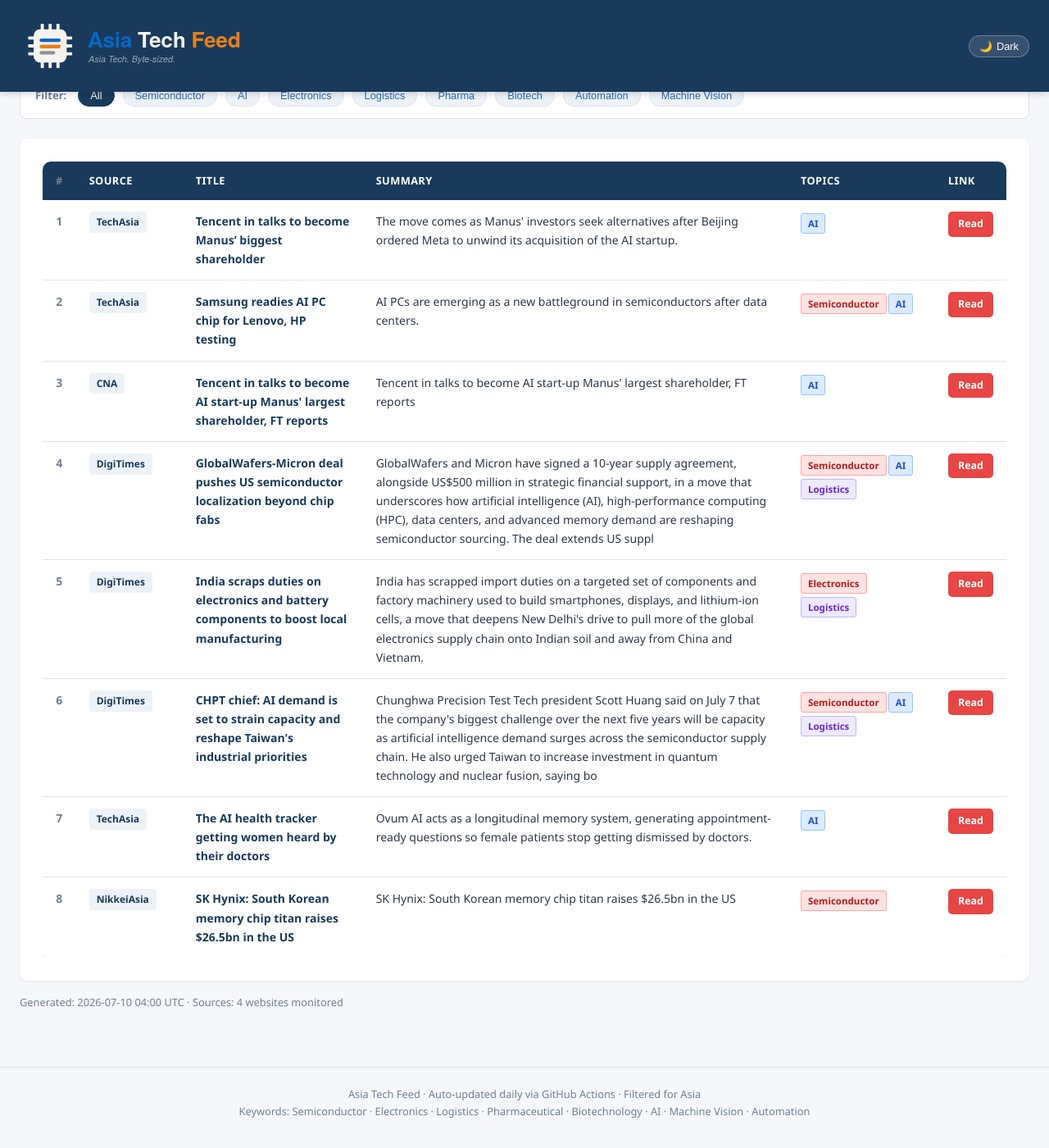
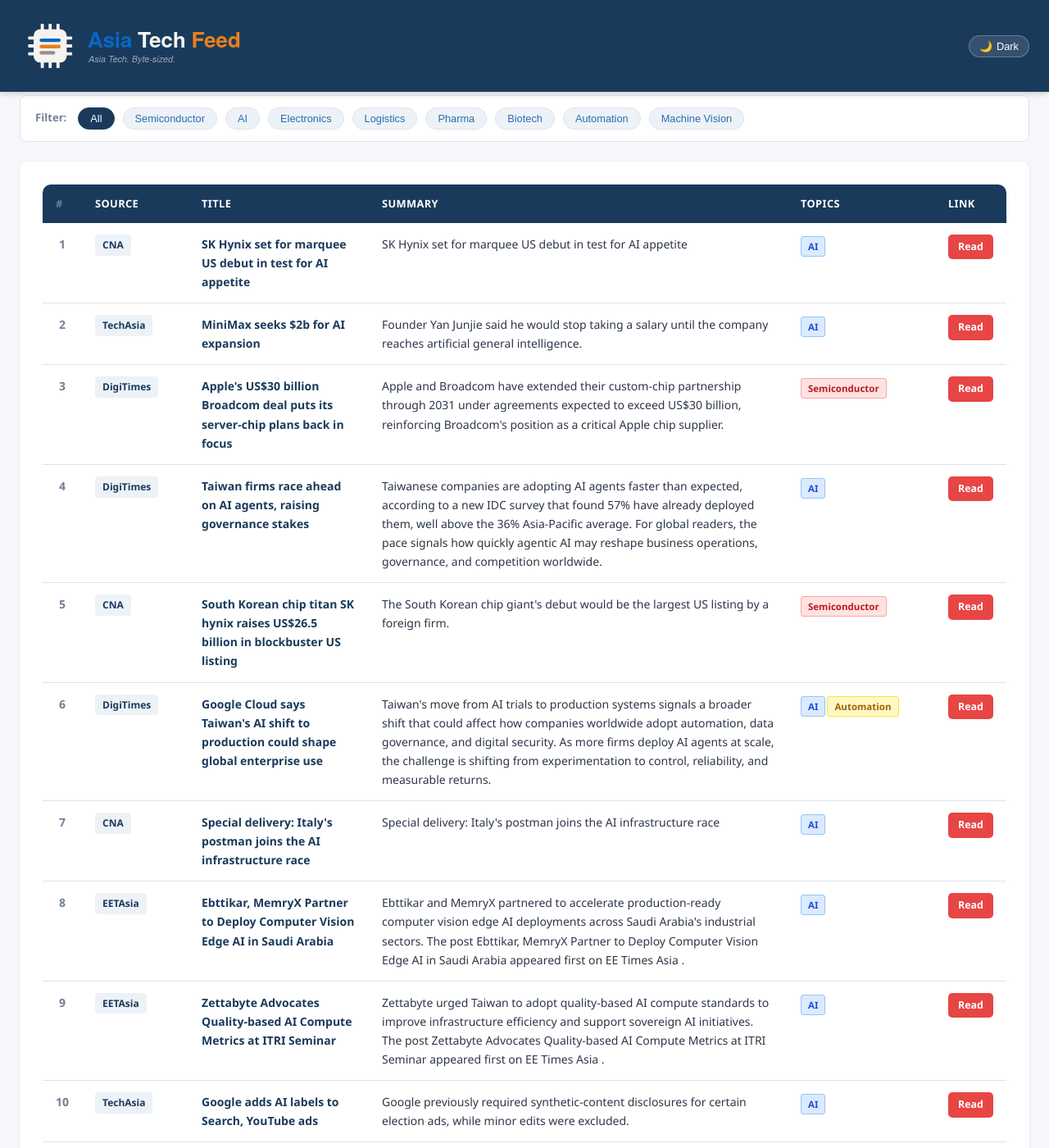
Before and after one commit to asiatechfeed/Asia-Tech-Feed, a Jekyll site: the page built from _posts/2026-07-10-asia-tech-news-digest.md, in a window 1280 px wide and 1400 px high, scrolled down 633 px. Shown: the whole window at 82% size. Built offline with Jekyll 4.4.1, drawn with Linux system fonts in a browser that asks for light colours; a script that is not in the unit is left out; some of the changed text lies outside the part shown.

Commit message:
📰 News digest 2026-07-10 (11 articles)

```diff
--- a/_posts/2026-07-10-asia-tech-news-digest.md
+++ b/_posts/2026-07-10-asia-tech-news-digest.md
@@ -1,16 +1,16 @@
 ---
 layout: post
 title: "Asia Tech News Digest - July 10, 2026"
-date: 2026-07-10 12:00:15 +0800
-articles_count: 8
+date: 2026-07-10 16:00:56 +0800
+articles_count: 11
 sources_count: 4
-sources: ["CNA", "DigiTimes", "NikkeiAsia", "TechAsia"]
+sources: ["CNA", "DigiTimes", "EETAsia", "TechAsia"]
 csv_file: /assets/data/news-2026-07-10.tsv
-featured_title: "Tencent in talks to become Manus\u2019 biggest shareholder"
-featured_url: "https://www.techinasia.com/tencentbacked-enflame-wins-approval-888m-shanghai-ipo"
-featured_source: "TechAsia"
-featured_summary: "The move comes as Manus' investors seek alternatives after Beijing ordered Meta to unwind its acquisition of the AI startup."
-featured_image: ""
+featured_title: "SK Hynix set for marquee US debut in test for AI appetite"
+featured_url: "https://www.channelnewsasia.com/business/sk-hynix-set-marquee-us-debut-in-test-ai-appetite-6245846"
+featured_source: "CNA"
+featured_summary: "SK Hynix set for marquee US debut in test for AI appetite"
+featured_image: "https://dam.mediacorp.sg/image/upload/s--agzokx7q--/c_fill,g_auto,h_676,w_1200/fl_relative,g_south_east,l_mediacorp:cna:watermark:2024-04:reuters_1,w_0.1/f_auto,q_auto/v1/one-cms/core/2026-07-10T072234Z_1_LYNXMPEM690AN_RTROPTP_3_SK-HYNIX-LISTING.JPG?itok=L87G7LKB"
 ---
 
 <table class="news-table">
@@ -27,67 +27,91 @@ featured_image: ""
 <tbody>
 <tr>
   <td class="col-num">1</td>
-  <td class="col-source"><span class="source-badge">TechAsia</span></td>
-  <td class="col-title"><span class="article-title">Tencent in talks to become Manus’ biggest shareholder</span></td>
-  <td class="col-summary">The move comes as Manus' investors seek alternatives after Beijing ordered Meta to unwind its acquisition of the AI startup.</td>
+  <td class="col-source"><span class="source-badge">CNA</span></td>
+  <td class="col-title"><span class="article-title">SK Hynix set for marquee US debut in test for AI appetite</span></td>
+  <td class="col-summary">SK Hynix set for marquee US debut in test for AI appetite</td>
   <td class="col-tags"><span class="tag ai">AI</span></td>
-  <td class="col-link"><a class="btn-link" href="https://www.techinasia.com/tencentbacked-enflame-wins-approval-888m-shanghai-ipo" target="_blank" rel="noopener">Read</a></td>
+  <td class="col-link"><a class="btn-link" href="https://www.channelnewsasia.com/business/sk-hynix-set-marquee-us-debut-in-test-ai-appetite-6245846" target="_blank" rel="noopener">Read</a></td>
 </tr>
 <tr>
   <td class="col-num">2</td>
   <td class="col-source"><span class="source-badge">TechAsia</span></td>
-  <td class="col-title"><span class="article-title">Samsung readies AI PC chip for Lenovo, HP testing</span></td>
-  <td class="col-summary">AI PCs are emerging as a new battleground in semiconductors after data centers.</td>
-  <td class="col-tags"><span class="tag semi">Semiconductor</span><span class="tag ai">AI</span></td>
-  <td class="col-link"><a class="btn-link" href="https://www.techinasia.com/samsung-eyes-ai-server-packaging-expansion" target="_blank" rel="noopener">Read</a></td>
+  <td class="col-title"><span class="article-title">MiniMax seeks $2b for AI expansion</span></td>
+  <td class="col-summary">Founder Yan Junjie said he would stop taking a salary until the company reaches artificial general intelligence.</td>
+  <td class="col-tags"><span class="tag ai">AI</span></td>
+  <td class="col-link"><a class="btn-link" href="https://www.techinasia.com/ai-stocks-zhipu-minimax-face-11-5b-lock-up-expiry" target="_blank" rel="noopener">Read</a></td>
 </tr>
 <tr>
   <td class="col-num">3</td>
-  <td class="col-source"><span class="source-badge">CNA</span></td>
-  <td class="col-title"><span class="article-title">Tencent in talks to become AI start-up Manus' largest shareholder, FT reports</span></td>
-  <td class="col-summary">Tencent in talks to become AI start-up Manus' largest shareholder, FT reports</td>
-  <td class="col-tags"><span class="tag ai">AI</span></td>
-  <td class="col-link"><a class="btn-link" href="https://www.channelnewsasia.com/business/tencent-in-talks-become-ai-start-up-manus-largest-shareholder-ft-reports-6245476" target="_blank" rel="noopener">Read</a></td>
+  <td class="col-source"><span class="source-badge">DigiTimes</span></td>
+  <td class="col-title"><span class="article-title">Apple's US$30 billion Broadcom deal puts its server-chip plans back in focus</span></td>
+  <td class="col-summary">Apple and Broadcom have extended their custom-chip partnership through 2031 under agreements expected to exceed US$30 billion, reinforcing Broadcom's position as a critical Apple chip supplier.</td>
+  <td class="col-tags"><span class="tag semi">Semiconductor</span></td>
+  <td class="col-link"><a class="btn-link" href="https://www.digitimes.com/news/a20260710VL217/apple-broadcom-silicon-partnership-asic.html" target="_blank" rel="noopener">Read</a></td>
 </tr>
 <tr>
   <td class="col-num">4</td>
   <td class="col-source"><span class="source-badge">DigiTimes</span></td>
-  <td class="col-title"><span class="article-title">GlobalWafers-Micron deal pushes US semiconductor localization beyond chip fabs</span></td>
-  <td class="col-summary">GlobalWafers and Micron have signed a 10-year supply agreement, alongside US$500 million in strategic financial support, in a move that underscores how artificial intelligence (AI), high-performance computing (HPC), data centers, and advanced memory demand are reshaping semiconductor sourcing. The deal extends US suppl</td>
-  <td class="col-tags"><span class="tag semi">Semiconductor</span><span class="tag ai">AI</span><span class="tag logis">Logistics</span></td>
-  <td class="col-link"><a class="btn-link" href="https://www.digitimes.com/news/a20260710PD206/globalwafers-micron-semiconductors-localization-capacity-equipment.html" target="_blank" rel="noopener">Read</a></td>
+  <td class="col-title"><span class="article-title">Taiwan firms race ahead on AI agents, raising governance stakes</span></td>
+  <td class="col-summary">Taiwanese companies are adopting AI agents faster than expected, according to a new IDC survey that found 57% have already deployed them, well above the 36% Asia-Pacific average. For global readers, the pace signals how quickly agentic AI may reshape business operations, governance, and competition worldwide.</td>
+  <td class="col-tags"><span class="tag ai">AI</span></td>
+  <td class="col-link"><a class="btn-link" href="https://www.digitimes.com/news/a20260710PD209/google-cloud-ai-agent-governance-business-taiwan.html" target="_blank" rel="noopener">Read</a></td>
 </tr>
 <tr>
   <td class="col-num">5</td>
-  <td class="col-source"><span class="source-badge">DigiTimes</span></td>
-  <td class="col-title"><span class="article-title">India scraps duties on electronics and battery components to boost local manufacturing</span></td>
-  <td class="col-summary">India has scrapped import duties on a targeted set of components and factory machinery used to build smartphones, displays, and lithium-ion cells, a move that deepens New Delhi's drive to pull more of the global electronics supply chain onto Indian soil and away from China and Vietnam.</td>
-  <td class="col-tags"><span class="tag semi">Electronics</span><span class="tag logis">Logistics</span></td>
-  <td class="col-link"><a class="btn-link" href="https://www.digitimes.com/news/a20260710VL202/electronics-manufacturing-production-display.html" target="_blank" rel="noopener">Read</a></td>
+  <td class="col-source"><span class="source-badge">CNA</span></td>
+  <td class="col-title"><span class="article-title">South Korean chip titan SK hynix raises US$26.5 billion in blockbuster US listing</span></td>
+  <td class="col-summary">The South Korean chip giant's debut would be the largest US listing by a foreign firm.</td>
+  <td class="col-tags"><span class="tag semi">Semiconductor</span></td>
+  <td class="col-link"><a class="btn-link" href="https://www.channelnewsasia.com/east-asia/sk-hynix-us-listing-ai-chips-stocks-6245691" target="_blank" rel="noopener">Read</a></td>
 </tr>
 <tr>
   <td class="col-num">6</td>
   <td class="col-source"><span class="source-badge">DigiTimes</span></td>
-  <td class="col-title"><span class="article-title">CHPT chief: AI demand is set to strain capacity and reshape Taiwan's industrial priorities</span></td>
-  <td class="col-summary">Chunghwa Precision Test Tech president Scott Huang said on July 7 that the company's biggest challenge over the next five years will be capacity as artificial intelligence demand surges across the semiconductor supply chain. He also urged Taiwan to increase investment in quantum technology and nuclear fusion, saying bo</td>
-  <td class="col-tags"><span class="tag semi">Semiconductor</span><span class="tag ai">AI</span><span class="tag logis">Logistics</span></td>
-  <td class="col-link"><a class="btn-link" href="https://www.digitimes.com/news/a20260708PD225/taiwan-demand-chpt-capacity-president.html" target="_blank" rel="noopener">Read</a></td>
+  <td class="col-title"><span class="article-title">Google Cloud says Taiwan's AI shift to production could shape global enterprise use</span></td>
+  <td class="col-summary">Taiwan's move from AI trials to production systems signals a broader shift that could affect how companies worldwide adopt automation, data governance, and digital security. As more firms deploy AI agents at scale, the challenge is shifting from experimentation to control, reliability, and measurable returns.</td>
+  <td class="col-tags"><span class="tag ai">AI</span><span class="tag auto">Automation</span></td>
+  <td class="col-link"><a class="btn-link" href="https://www.digitimes.com/news/a20260710PD208/google-cloud-taiwan-ai-data-security-production.html" target="_blank" rel="noopener">Read</a></td>
 </tr>
 <tr>
   <td class="col-num">7</td>
-  <td class="col-source"><span class="source-badge">TechAsia</span></td>
-  <td class="col-title"><span class="article-title">The AI health tracker getting women heard by their doctors</span></td>
-  <td class="col-summary">Ovum AI acts as a longitudinal memory system, generating appointment-ready questions so female patients stop getting dismissed by doctors.</td>
+  <td class="col-source"><span class="source-badge">CNA</span></td>
+  <td class="col-title"><span class="article-title">Special delivery: Italy's postman joins the AI infrastructure race</span></td>
+  <td class="col-summary">Special delivery: Italy's postman joins the AI infrastructure race</td>
   <td class="col-tags"><span class="tag ai">AI</span></td>
-  <td class="col-link"><a class="btn-link" href="https://www.techinasia.com/ai-health-tracker-women-heard-doctors" target="_blank" rel="noopener">Read</a></td>
+  <td class="col-link"><a class="btn-link" href="https://www.channelnewsasia.com/business/special-delivery-italys-postman-joins-ai-infrastructure-race-6245641" target="_blank" rel="noopener">Read</a></td>
 </tr>
 <tr>
   <td class="col-num">8</td>
-  <td class="col-source"><span class="source-badge">NikkeiAsia</span></td>
-  <td class="col-title"><span class="article-title">SK Hynix: South Korean memory chip titan raises $26.5bn in the US</span></td>
-  <td class="col-summary">SK Hynix: South Korean memory chip titan raises $26.5bn in the US</td>
-  <td class="col-tags"><span class="tag semi">Semiconductor</span></td>
-  <td class="col-link"><a class="btn-link" href="https://asia.nikkei.com/business/markets/ipo/sk-hynix-south-korean-memory-chip-titan-raises-26.5bn-in-the-us" target="_blank" rel="noopener">Read</a></td>
+  <td class="col-source"><span class="source-badge">EETAsia</span></td>
+  <td class="col-title"><span class="article-title">Ebttikar, MemryX Partner to Deploy Computer Vision Edge AI in Saudi Arabia</span></td>
+  <td class="col-summary">Ebttikar and MemryX partnered to accelerate production-ready computer vision edge AI deployments across Saudi Arabia's industrial sectors. The post Ebttikar, MemryX Partner to Deploy Computer Vision Edge AI in Saudi Arabia appeared first on EE Times Asia .</td>
+  <td class="col-tags"><span class="tag ai">AI</span></td>
+  <td class="col-link"><a class="btn-link" href="https://www.eetasia.com/ebttikar-memryx-partner-to-deploy-computer-vision-edge-ai-in-saudi-arabia/" target="_blank" rel="noopener">Read</a></td>
+</tr>
+<tr>
+  <td class="col-num">9</td>
+  <td class="col-source"><span class="source-badge">EETAsia</span></td>
+  <td class="col-title"><span class="article-title">Zettabyte Advocates Quality-based AI Compute Metrics at ITRI Seminar</span></td>
+  <td class="col-summary">Zettabyte urged Taiwan to adopt quality-based AI compute standards to improve infrastructure efficiency and support sovereign AI initiatives. The post Zettabyte Advocates Quality-based AI Compute Metrics at ITRI Seminar appeared first on EE Times Asia .</td>
+  <td class="col-tags"><span class="tag ai">AI</span></td>
+  <td class="col-link"><a class="btn-link" href="https://www.eetasia.com/zettabyte-advocates-quality-based-ai-compute-metrics-at-itri-seminar/" target="_blank" rel="noopener">Read</a></td>
+</tr>
+<tr>
+  <td class="col-num">10</td>
+  <td class="col-source"><span class="source-badge">TechAsia</span></td>
+  <td class="col-title"><span class="article-title">Google adds AI labels to Search, YouTube ads</span></td>
+  <td class="col-summary">Google previously required synthetic-content disclosures for certain election ads, while minor edits were excluded.</td>
+  <td class="col-tags"><span class="tag ai">AI</span></td>
+  <td class="col-link"><a class="btn-link" href="https://www.techinasia.com/google-meta-israeli-appsflyer-1b" target="_blank" rel="noopener">Read</a></td>
+</tr>
+<tr>
+  <td class="col-num">11</td>
+  <td class="col-source"><span class="source-badge">TechAsia</span></td>
+  <td class="col-title"><span class="article-title">Weekly funding: China’s Robot Era banks $148m</span></td>
+  <td class="col-summary">Keep track of all the startup investment activities in Asia through our weekly funding list.</td>
+  <td class="col-tags"><span class="tag auto">Automation</span></td>
+  <td class="col-link"><a class="btn-link" href="https://www.techinasia.com/visual-story/weekly-startup-funding" target="_blank" rel="noopener">Read</a></td>
 </tr>
 </tbody>
 </table>
```
Also changed, not shown: _data/seen_urls.json (+12 -1 lines), _digest_meta.json (+23 -23 lines), assets/data/news-2026-07-10.tsv (+11 -8 lines), assets/data/search-index.json.
